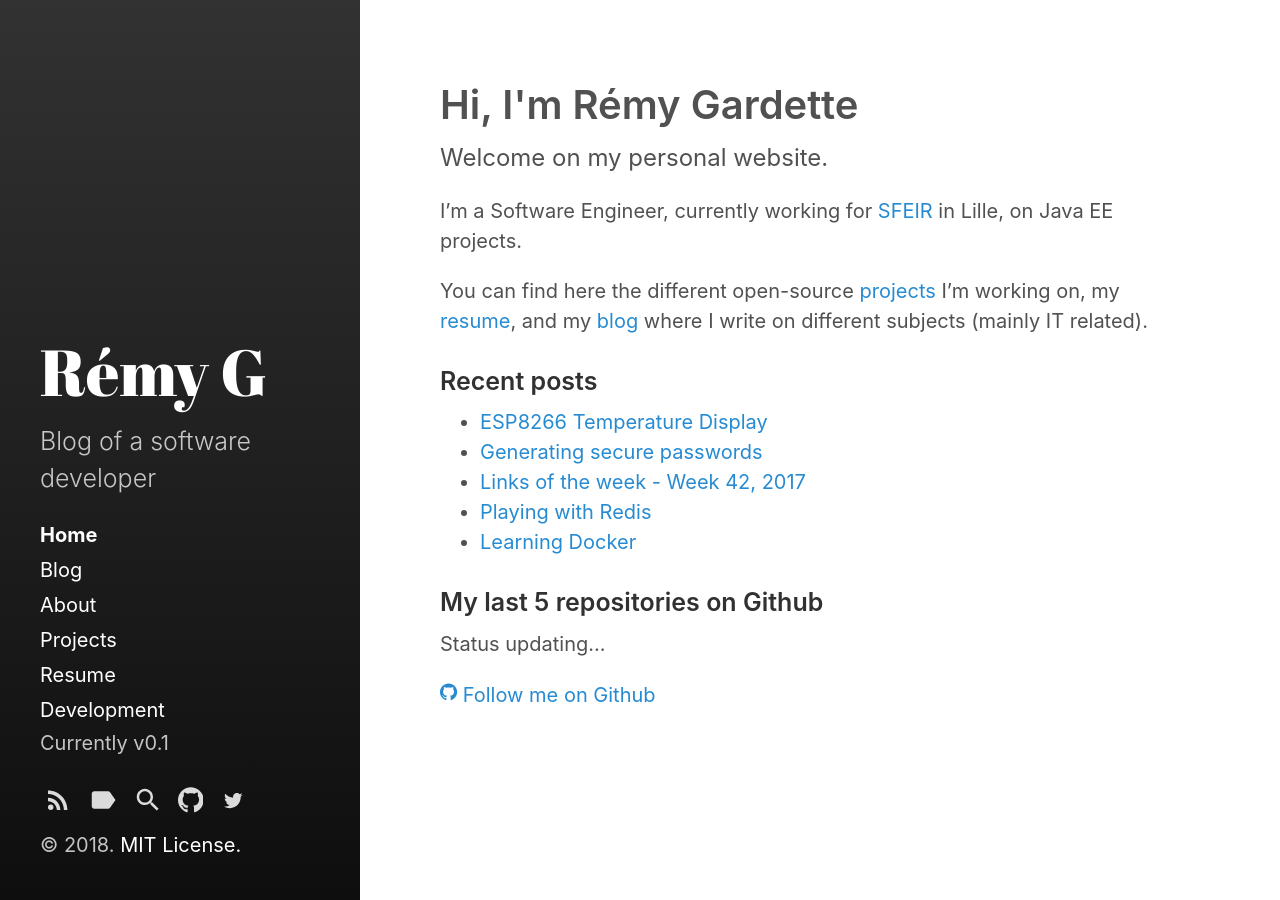
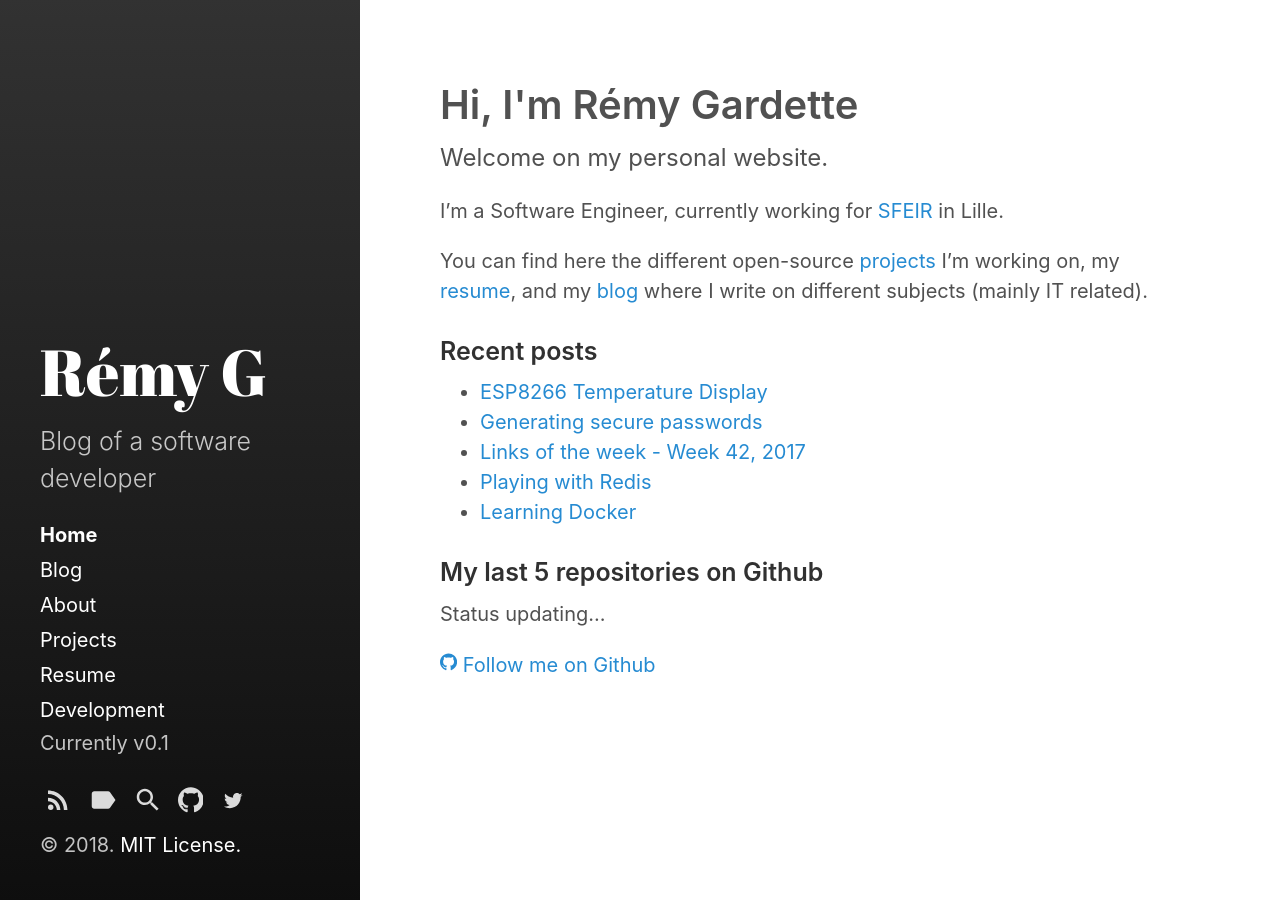
Before and after one commit to RemyG/remyg.ovh, a Jekyll site: the page built from site/index.md, in a window 1280 px wide. Built offline with Jekyll 4.4.1, drawn with Linux system fonts in a browser that asks for light colours; comment, search, counter and statistics services are not loaded.

Commit message:
Updated index

```diff
--- a/site/index.md
+++ b/site/index.md
@@ -7,7 +7,7 @@ js: [jquery]
 
 <p><big>Welcome on my personal website.</big></p>
 
-I'm a Software Engineer, currently working for [SFEIR](https://www.sfeir.com/) in Lille, on Java EE projects.
+I'm a Software Engineer, currently working for [SFEIR](https://www.sfeir.com/) in Lille.
 
 You can find here the different open-source [projects](projects) I'm working on, my [resume](resume), and my [blog](blog) where I write on different subjects (mainly IT related).
 
```
